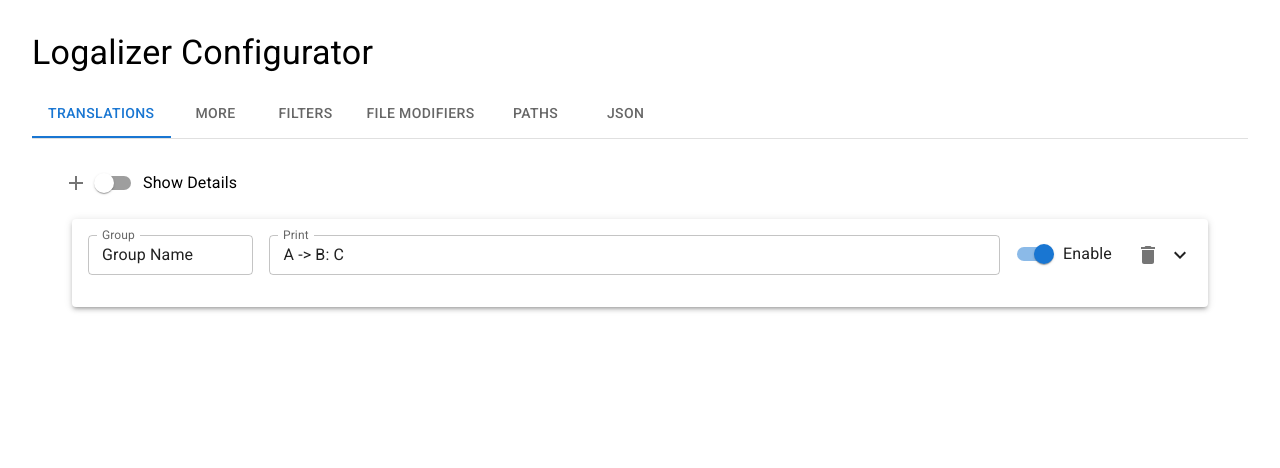
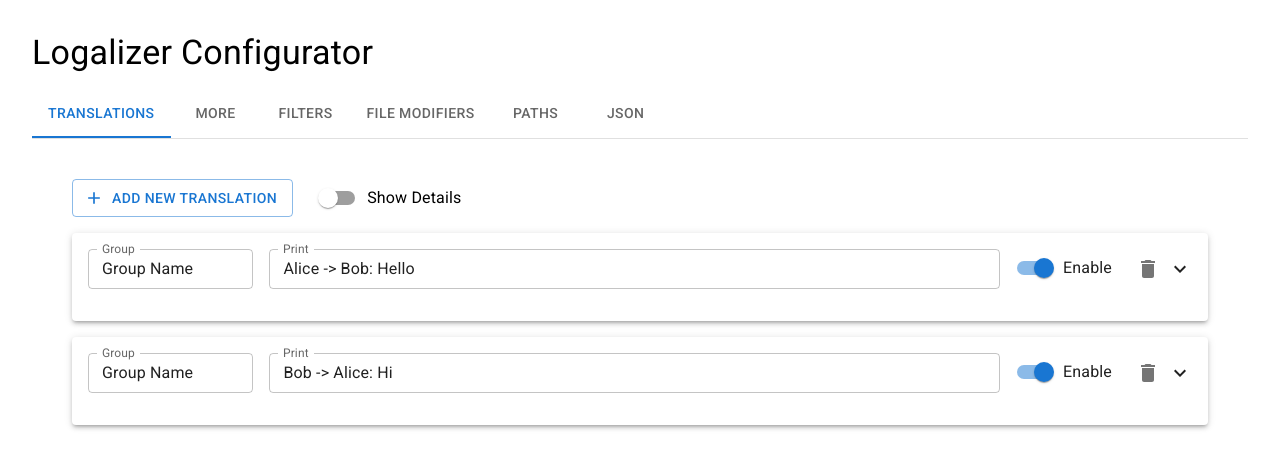
Before and after one commit to Logalizer/LogalizerConfigurator, a React (Create React App) app: page / in a window 1280 px wide. Shown: the top 468 px of the page. Built offline with nearby package versions, Linux system fonts and the light colour scheme; the HTML template or start-up script is replaced by a standard one.

Commit message:
Improve UI

```diff
--- a/package.json
+++ b/package.json
@@ -9,10 +9,12 @@
         "eject": "react-scripts eject"
     },
     "dependencies": {
+        "@codemirror/lang-json": "^6.0.1",
         "@emotion/react": "latest",
         "@emotion/styled": "latest",
         "@mui/icons-material": "^5.15.15",
         "@mui/material": "next",
+        "@uiw/react-codemirror": "^4.21.25",
         "immer": "^10.0.4",
         "react": "latest",
         "react-dom": "latest",
--- a/public/index.html
+++ b/public/index.html
@@ -4,7 +4,7 @@
     <meta charset="utf-8" />
     <link rel="shortcut icon" href="%PUBLIC_URL%/favicon.ico" />
     <meta name="viewport" content="initial-scale=1, width=device-width" />
-    <title>CRA + Material UI</title>
+    <title>Logalizer Configurator</title>
     <!-- Fonts to support Material Design -->
     <link rel="preconnect" href="https://fonts.googleapis.com" />
     <link rel="preconnect" href="https://fonts.gstatic.com" crossorigin />
--- a/src/App.js
+++ b/src/App.js
@@ -39,8 +39,8 @@ function Copyright() {
   return (
     <Typography variant="body2" color="text.secondary" align="center">
       {"Copyright © "}
-      <Link color="inherit" href="https://mui.com/">
-        Your Website
+      <Link color="inherit" href="">
+        Logalizer Configurator
       </Link>{" "}
       {new Date().getFullYear()}
       {"."}
--- a/src/ConfigContext.js
+++ b/src/ConfigContext.js
@@ -217,6 +217,14 @@ function ConfigReducer(Config, action) {
       Config.translations[action.tr_index].variables.splice(action.index, 1);
       return;
     }
+    case "added_translation": {
+      Config.translations.push(initialConfig.translations[0]);
+      return;
+    }
+    case "deleted_translation": {
+      Config.translations.splice(action.index, 1);
+      return;
+    }
     // json
     case "edited_json_config": {
       try {
@@ -246,7 +254,7 @@ function ConfigReducer(Config, action) {
         Config.hash = nanoid();
         Config = structuredClone(json);
       } catch (error) {
-        alert(error);
+        alert("Json Parsing Error\n" + error);
       }
       return;
     }
@@ -260,14 +268,20 @@ const initialConfig = {
   translations: [
     {
       group: "Group Name",
-      print: "A -> B: C",
-      patterns: ["a", "b"],
+      print: "Alice -> Bob: Hello",
+      patterns: ["Hello Bob"],
+      variables: [],
+    },
+    {
+      group: "Group Name",
+      print: "Bob -> Alice: Hi",
+      patterns: ["Alice", "Hi Bob"],
       variables: [
         { startswith: "a", endswith: "b" },
         { startswith: "a", endswith: "b" },
       ],
       enabled: true,
-      duplicates: "count_continuous",
+      duplicates: "allowed",
     },
   ],
   backup_file:
--- a/src/JsonPane.js
+++ b/src/JsonPane.js
@@ -2,14 +2,43 @@ import FormControl from "@mui/material/FormControl";
 import TextField from "@mui/material/TextField";
 import Button from "@mui/material/Button";
 
-import React from "react";
 import { useConfig, useConfigDispatch } from "./ConfigContext.js";
 import FormControlLabel from "@mui/material/FormControlLabel";
 
-// Bug: Show line numbers
-// Bug: Show alert in a mordern format with close button
+import React from "react";
+import CodeMirror from "@uiw/react-codemirror";
+import { json } from "@codemirror/lang-json";
 
-export default function JsonPane() {
+import Stack from "@mui/material/Stack";
+
+function CodeMirrorJsonPane() {
+  const dispatch = useConfigDispatch();
+  const config = useConfig();
+  const [value, setValue] = React.useState(JSON.stringify(config, null, 2));
+  const onChange = React.useCallback((val, viewUpdate) => {
+    setValue(val);
+  }, []);
+
+  return (
+    <Stack>
+      <Button
+        variant="contained"
+        onClick={(e) => {
+          dispatch({
+            type: "edited_json_config",
+            json: value,
+          });
+        }}
+      >
+        Apply
+      </Button>
+
+      <CodeMirror value={JSON.stringify(config, null, 2)} onChange={onChange} />
+    </Stack>
+  );
+}
+
+function MUIJsonPane() {
   const dispatch = useConfigDispatch();
   const config = useConfig();
   const textInput = React.createRef();
@@ -47,3 +76,7 @@ export default function JsonPane() {
     </div>
   );
 }
+
+export default function JsonPane() {
+  return CodeMirrorJsonPane();
+}
--- a/src/TranslationsPane.js
+++ b/src/TranslationsPane.js
@@ -17,6 +17,8 @@ import Grid from "@mui/material/Unstable_Grid2";
 import ExpandMoreIcon from "@mui/icons-material/ExpandMore";
 import ExpandLessIcon from "@mui/icons-material/ExpandLess";
 import AddIcon from "@mui/icons-material/Add";
+
+import Button from "@mui/material/Button";
 import Box from "@mui/material/Box";
 
 import Collapse from "@mui/material/Collapse";
@@ -194,26 +196,21 @@ function Duplicates({ Index, Value }) {
   );
 }
 
-function DeleteBtn() {
+function DeleteBtn({ Index }) {
+  const dispatch = useConfigDispatch();
   return (
     <IconButton aria-label="delete">
       <DeleteIcon
         onClick={(e) => {
-          dispatch(DeleteAction(Index));
+          dispatch({
+            type: "deleted_translation",
+            index: Index,
+          });
         }}
       />
     </IconButton>
   );
 }
-
-// Feature: Add provision to add new translation
-// Feature: Translations must be deletable
-// Bug: UI needs to be compactUI to be redesigned
-// Bug: since many translations are there not able to differenciate when the next one starts
-// Feature: UI shall allow shrinking translations
-// Feature: UI shall allow reordering
-// Feature: Different views for seeing translations
-// Feature: Lazy load translations only if the UI is slow
 
 function Translation({ Index, Translation, Details }) {
   // 0 - undefined
@@ -229,9 +226,6 @@ function Translation({ Index, Translation, Details }) {
   const showProp = { display: { xl: "none", xs: "block" } };
   const hideProp = { display: { xs: "none", md: "block" } };
   let show;
-  console.log("Detilas ", Details);
-  console.log("prevDetails ", viewDetails.prevDetails);
-  console.log("localDetails ", viewDetails.localDetails);
   if (Details != viewDetails.prevDetails) {
     show = Details;
     viewDetails.prevDetails = Details;
@@ -252,7 +246,7 @@ function Translation({ Index, Translation, Details }) {
         <Grid xs="auto">
           <Stack direction="row">
             <Enabled Index={i} Value={tr.enabled ?? true} />
-            <DeleteBtn />
+            <DeleteBtn Index={i} />
             <Box
               paddingTop={1}
               onClick={(e) => {
@@ -299,7 +293,22 @@ function Translation({ Index, Translation, Details }) {
     </Paper>
   );
 }
-
+function AddTranslationButton() {
+  const dispatch = useConfigDispatch();
+  return (
+    <Button
+      variant="outlined"
+      onClick={(e) => {
+        dispatch({
+          type: "added_translation",
+        });
+      }}
+      startIcon={<AddIcon />}
+    >
+      Add New Translation
+    </Button>
+  );
+}
 export default function TranslationsPane() {
   const config = useConfig();
   const [checked, setChecked] = useState(false);
@@ -313,19 +322,13 @@ export default function TranslationsPane() {
 
   return (
     <>
-      <IconButton aria-label="add">
-        <AddIcon
-          onClick={() => {
-            if (text.length === 0) return;
-            dispatch(AddAction(text));
-            setText("");
-          }}
+      <Stack direction="row" spacing={2} sx={{ margin: 2 }}>
+        <AddTranslationButton />
+        <FormControlLabel
+          control={<Switch checked={checked} onChange={handleChange} />}
+          label="Show Details"
         />
-      </IconButton>
-      <FormControlLabel
-        control={<Switch checked={checked} onChange={handleChange} />}
-        label="Show Details"
-      />
+      </Stack>
       {translations}
     </>
   );
```
Also changed, not shown: 2 other files (tests, documents, lock files or other folders).
